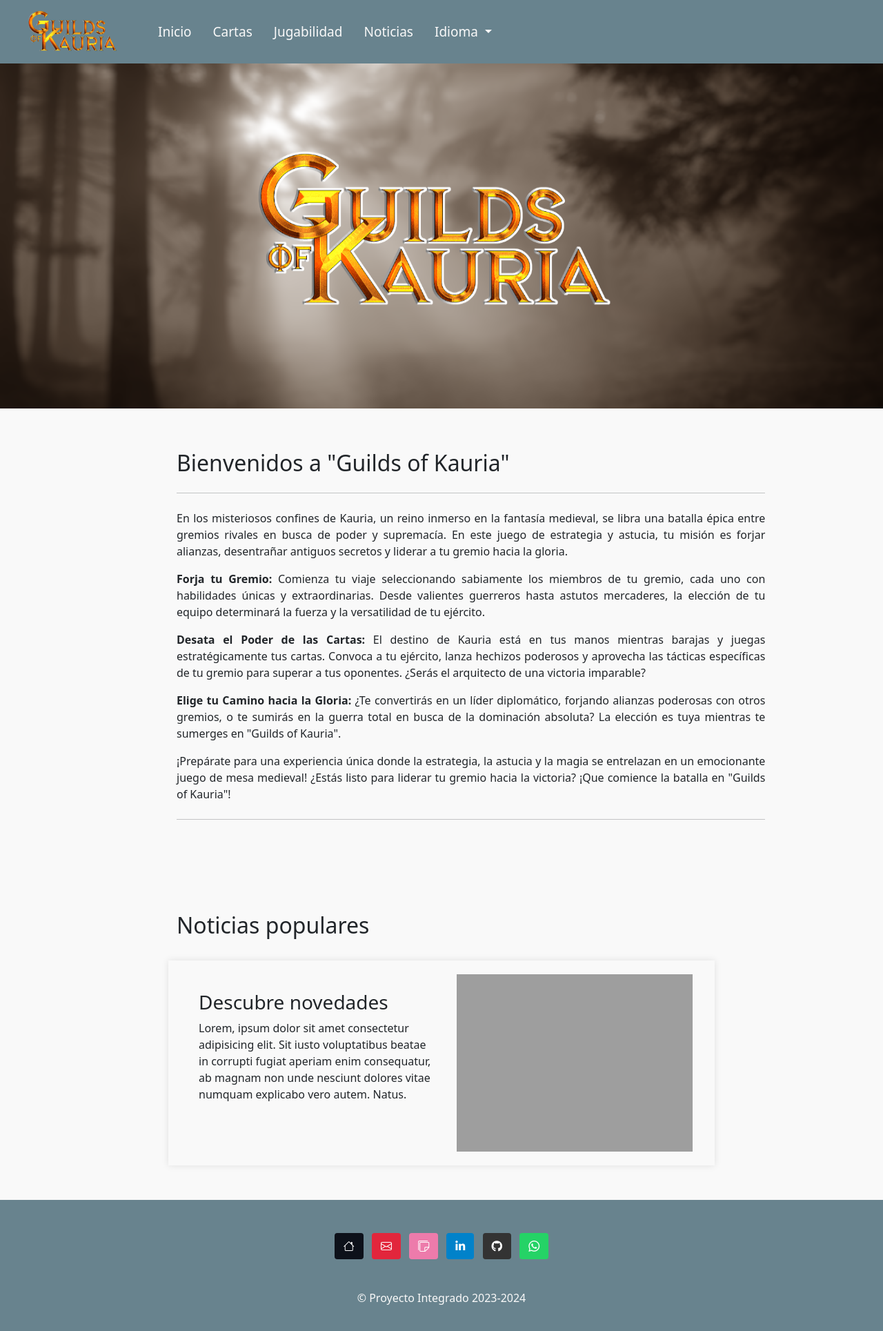
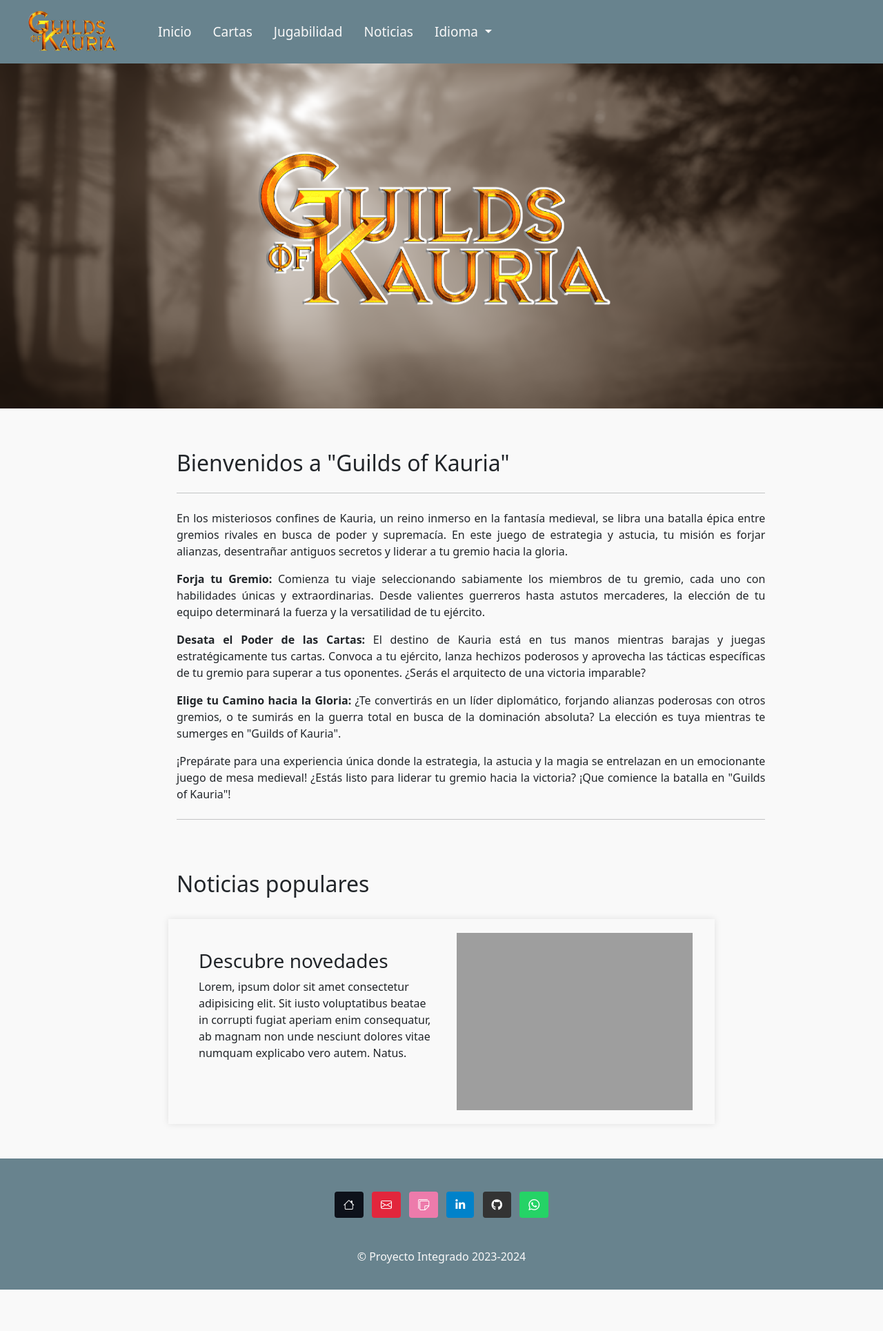
Before and after one commit to RobertoRedes2001/2DAW24-Equipo1, a PHP site: page / in a window 1280 px wide. Shown: the whole page at 69% size. After the commit the page ends 1869 px from the top, so only its background shows below. Run offline with PHP 8.4, Linux system fonts and the light colour scheme; some web fonts are replaced; grey boxes are pictures that could not be loaded.

Commit message:
margin index fixed

```diff
--- a/html/styles.css
+++ b/html/styles.css
@@ -91,7 +91,7 @@ a:hover {
 
 
 .margin-info-proyectos {
-    padding-top: 110px;
+    padding-top: 50px;
     margin-left: 20%;
     margin-right: 20%;
 }
```
